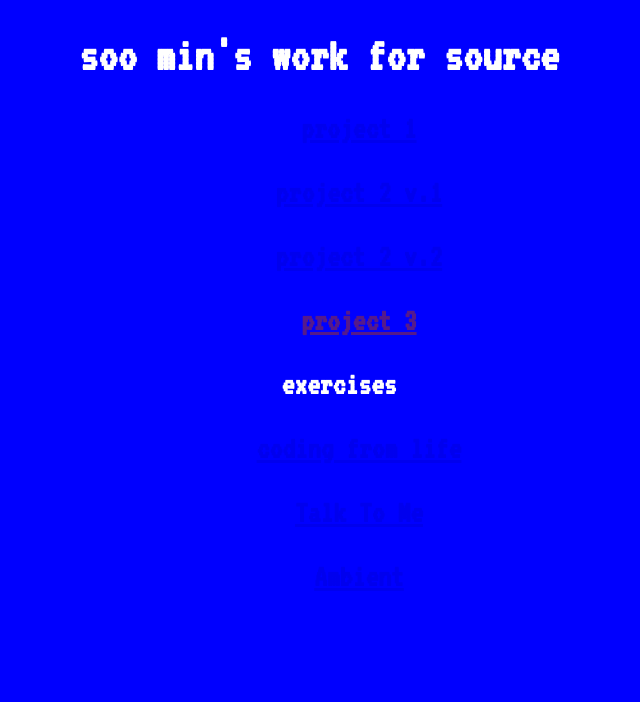
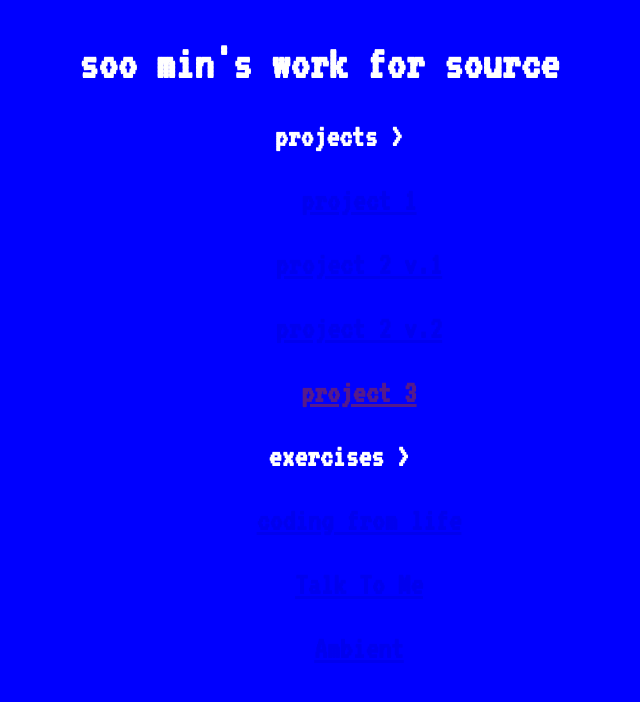
Before and after one commit to leesm1112/source-work, a plain HTML site: page index.html in a window 1280 px wide. Shown: the whole page, without its empty margins (329-969 px from the left). Drawn offline with Linux system fonts and the light colour scheme.

Commit message:
updated landing page

```diff
--- a/index.html
+++ b/index.html
@@ -14,11 +14,12 @@
 <body>
     <h1 class="heading">soo min's work for source</h1>
     <menu class="bodytxt">
+        <p>projects > </p>
         <ul><a href="project-1/index.html">project 1</a></ul>
         <ul><a href="project-2/project2_2.html">project 2 v.1</a></ul>
         <ul><a href="project-2/project2_1.html">project 2 v.2</a></ul>
         <ul><a href="">project 3</a></ul>
-        <p>exercises</p>
+        <p>exercises > </p>
         <ul><a href="exercises/coding-from-life/index.html">coding from life</a></ul>
         <ul><a href="exercises/talk-to-me/index.html">Talk To Me</a></ul>
         <ul><a href="exercises/ambient/index2.html">Ambient</a></ul>
--- a/style.css
+++ b/style.css
@@ -18,10 +18,13 @@ body {
     text-align:center;
 }
 
-.bodytxt{
+body{
     font-family: 'VT323', monospace;
     color: #ffffff;
     font-weight: 900;
     font-size: 24pt;
     text-align: center;
+    /* height: 100vh;
+    width: 100vw; */
+    position: absolute;
 }
```
Also changed, not shown: 1 other file.
